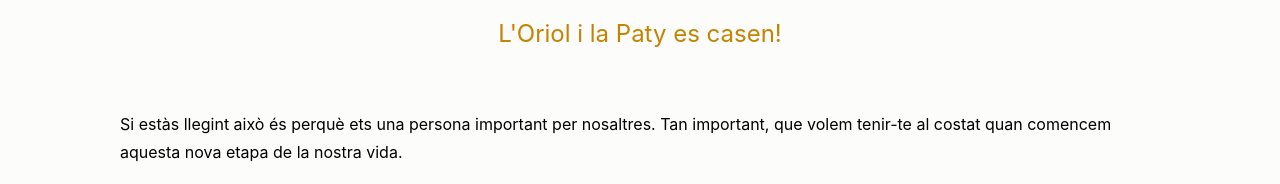
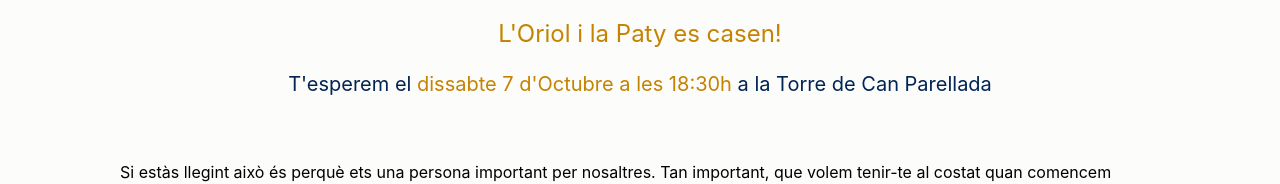
Before and after one commit to PatyCu/wedding, a React (Vite) app: page / in a window 1280 px wide. Shown: the part 287-471 px from the top of the page. Built offline with nearby package versions, Linux system fonts and the light colour scheme.

Commit message:
added sub-header to homepage

```diff
--- a/src/HomePage/HomePage.jsx
+++ b/src/HomePage/HomePage.jsx
@@ -19,6 +19,13 @@ const HomePage = () => {
         <h2 className="pb-5 text-center text-2xl text-gold md:my-0 md:mx-auto">
           L&apos;Oriol i la Paty es casen!
         </h2>
+        <h3 className="pb-5 text-center text-xl text-cobalt md:my-0 md:mx-auto">
+          T&apos;esperem el{" "}
+          <span className="text-gold">
+            dissabte 7 d&apos;Octubre a les 18:30h
+          </span>{" "}
+          a la Torre de Can Parellada
+        </h3>
         <div className="block p-0 leading-7 md:p-10">
           <p>
             Si estàs llegint això és perquè ets una persona important per
```
